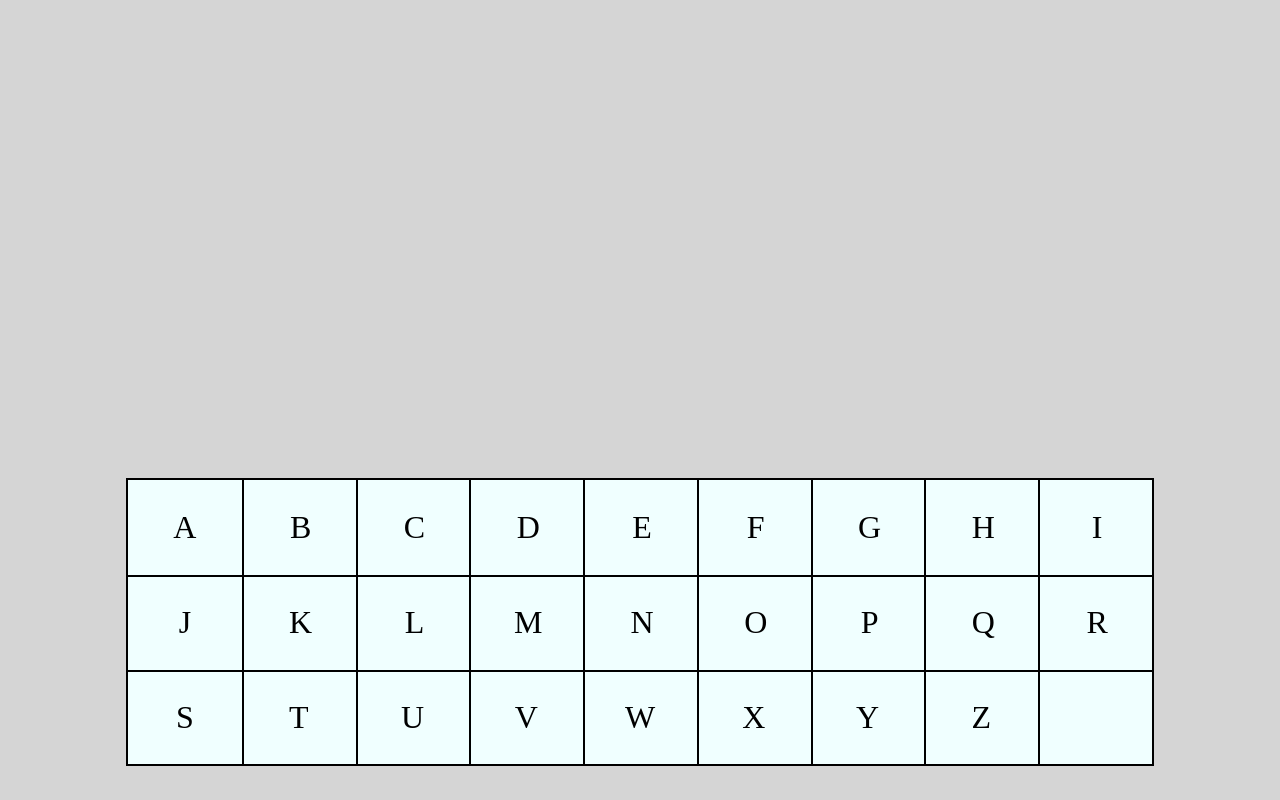
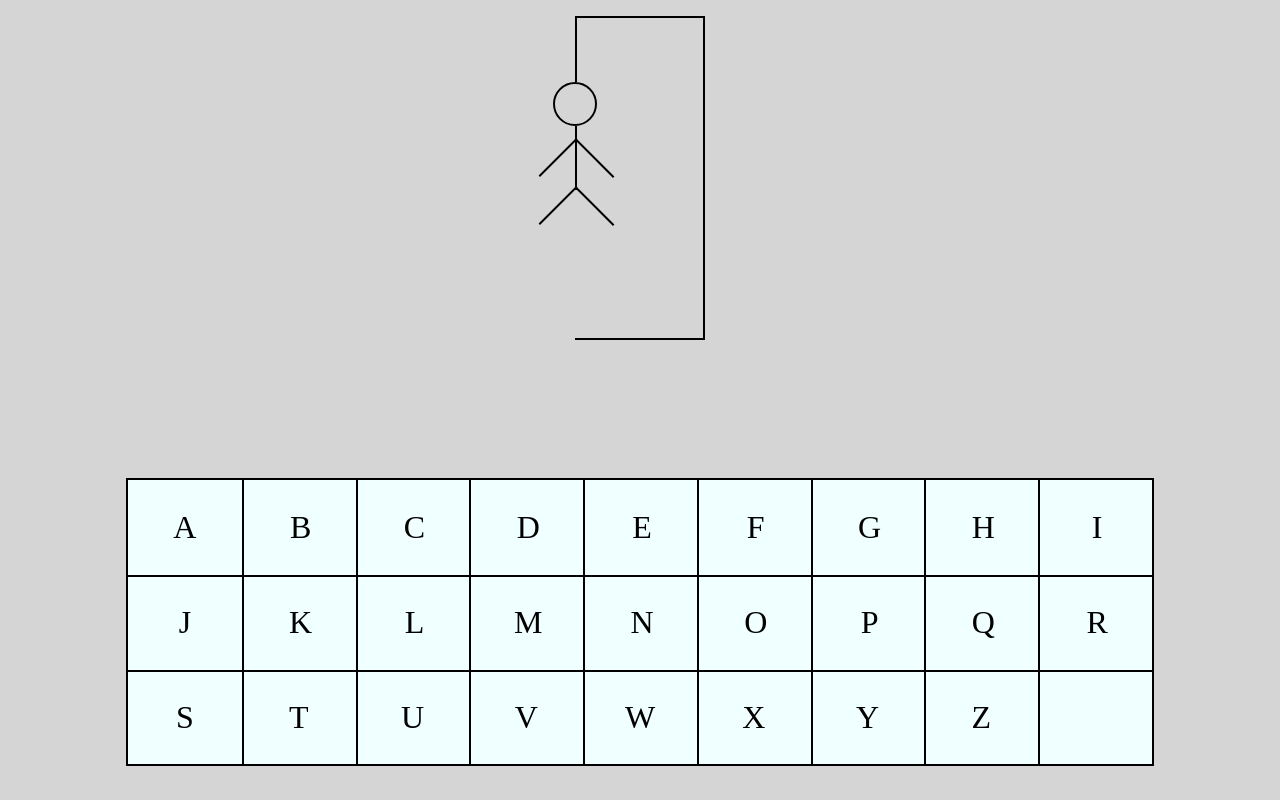
Before and after one commit to rockyboyyang/hangman, a plain HTML site: page index.html in a window 1280 px wide. Drawn offline with Linux system fonts and the light colour scheme.

Commit message:
added guessable words, added hangman

```diff
--- a/hangman.js
+++ b/hangman.js
@@ -1,10 +1,48 @@
+const words = {
+    "NFL Teams": [
+        'vikings', 'packers', 'bears', 'lions', 'rams', 'seahawks', 'niners', 'cardinals', 'cowboys', 'giants', 'eagles', 'washington football team', 'saints', 'bucaneers', 'panthers', 'falcons',
+        'steelers', 'browns', 'ravens', 'bengals', 'chargers', 'chiefs', 'raiders', 'broncos', 'patriots', 'bills', 'dolphins', 'jets', 'texans', 'titans', 'jaguars', 'colts'
+    ],
+    "NBA Teams": [
+        'warriors', 'lakers', 'clippers', 'suns', 'kings', 'trail blazers', 'thunder', 'jazz', 'timberwolves', 'spurs',
+        'mavericks', 'rockets', 'grizzlies', 'pelicans', 'nuggets', 'pistons', 'cavaliers', 'sixers', 'bulls', 'pacers',
+        'wizards', 'nets', 'knicks', 'celtics', 'hornets', 'magic', 'heat', 'hawks', 'raptors', 'bucks'
+    ],
+    "TV Sitcoms": [
+        'friends', 'seinfeld', 'how i met your mother', 'the office', 'the big bang theory', 'full house', 'scrubs', 'modern family',
+        'two and a half men', 'malcolm in the middle', 'parks and recreation', 'fresh prince of belair', 'home improvement', 'family matters', 'cheers',
+        'happy days', 'the brady bunch', 'fresh off the boat', 'roseanne', 'the golden girls'
+    ],
+    "Music Artists/Groups": [
+        'eminem', 'katy perry', 'justin bieber', 'future', 'post malone', 'acdc', 'guns n roses', 'metallica',
+        'dj khalid', 'chance the rapper', 'snoop dogg', 'iron maiden', 'nirvana', 'demi lovato', 'billy joel', 'def leopard',
+        'the beatles', 'maroon five', 'bangtan boys', 'one direction', 'backstreet boys', 'nsync', 'spice girls', 'motorhead',
+        'black sabbath', 'selena gomez', 'shawn mendes', 'wiz khalifa', 'drake', 'beyonce', 'kanye west', 'linkin park'
+    ]
+}
+
+const categories = ["NFL Teams", "NBA Teams", "TV Sitcoms", "Music Artists/Groups"]
+
+function getRandomInt(max) {
+    return Math.floor(Math.random() * Math.floor(max));
+}
+
+function getWord() {
+    let length = categories.length
+    let randomCategory = categories[getRandomInt(length)]
+    let randomCategoryArrLen = words[randomCategory].length
+    let randomWord = words[randomCategory][getRandomInt(randomCategoryArrLen)]
+
+    return [randomWord, randomCategory]
+}
+
 window.addEventListener('DOMContentLoaded', event => {
-
     let alphabet = [
         'A', 'B', 'C', 'D', 'E', 'F', 'G', 'H', 'I', 'J', 'K', 'L', 'M',
         'N', 'O', 'P', 'Q', 'R', 'S', 'T', 'U', 'V', 'W', 'X', 'Y', 'Z',
     ]
 
+    console.log(getWord())
     let alphabetContainer = document.getElementById('alphabet_container')
 
     // This for loop creates all of my alphabet divs instead of creating
--- a/index.html
+++ b/index.html
@@ -13,7 +13,18 @@
 <body>
     <div id="body_div">
         <div id="gameboard_container">
-            <div id="hangman_container"></div>
+            <div id="hangman_container">
+                <div id="hangman_pole">
+                    <div id="border-left"></div>
+                    <div id="head"></div>
+                    <div id="body">
+                        <div id="left_arm"></div>
+                        <div id="right_arm"></div>
+                        <div id="left_leg"></div>
+                        <div id="right_leg"></div>
+                    </div>
+                </div>
+            </div>
             <div id="word_container"></div>
             <div id="alphabet_container"></div>
         </div>
--- a/stylesheets/stylesheet.css
+++ b/stylesheets/stylesheet.css
@@ -19,3 +19,77 @@ body {
     display: grid;
     grid-template-rows: 4fr 1fr 4fr;
 }
+
+#hangman_container {
+    height: 100%;
+    width: 100%;
+    display: flex;
+    justify-content: center;
+    align-items: center;
+}
+
+#hangman_pole {
+    width: 10%;
+    height: 90%;
+    border-top: 2px black solid;
+    border-right: 2px black solid;
+    border-bottom: 2px black solid;
+    margin: 50px;
+
+}
+
+#border-left {
+    height: 20%;
+    width: 0%;
+    border-left: black 2px solid;
+}
+
+#head {
+    height: 40px;
+    width: 40px;
+    margin-left: -22px;
+    border: 2px black solid;
+    border-radius: 50%;
+}
+
+#body {
+    height: 20%;
+    width: 0%;
+    border-left: black 2px solid;
+}
+
+#left_arm {
+    height: 80%;
+    border: 1px black solid;
+    transform: rotate(45deg);
+    position: relative;
+    left: -20px;
+    top: 5px;
+}
+
+#right_arm {
+    height: 80%;
+    border: 1px black solid;
+    transform: rotate(-45deg);
+    position: relative;
+    left: 17px;
+    top: -47px;
+}
+
+#left_leg {
+    height: 80%;
+    border: 1px black solid;
+    transform: rotate(45deg);
+    position: relative;
+    left: -20px;
+    top: -53px;
+}
+
+#right_leg {
+    height: 80%;
+    border: 1px black solid;
+    transform: rotate(-45deg);
+    position: relative;
+    left: 17px;
+    top: -105px;
+}
```
